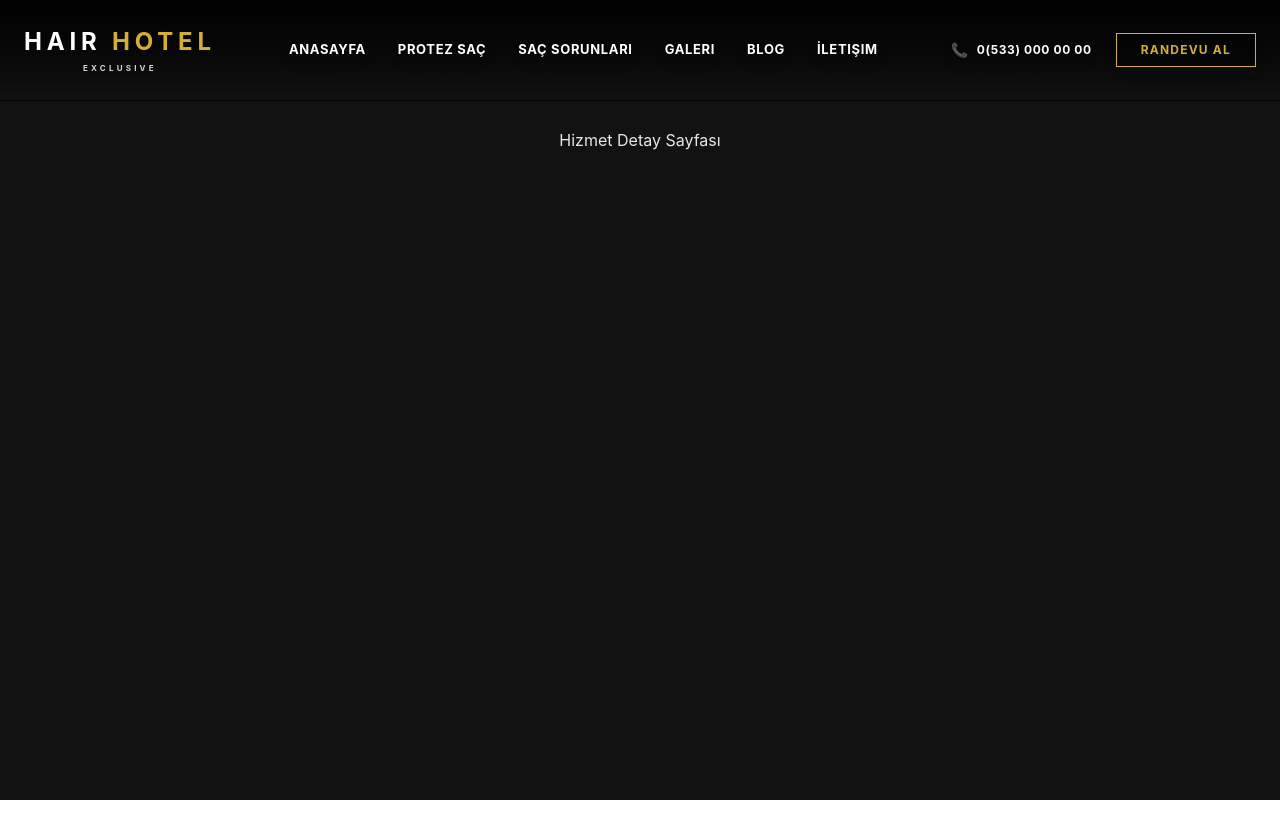
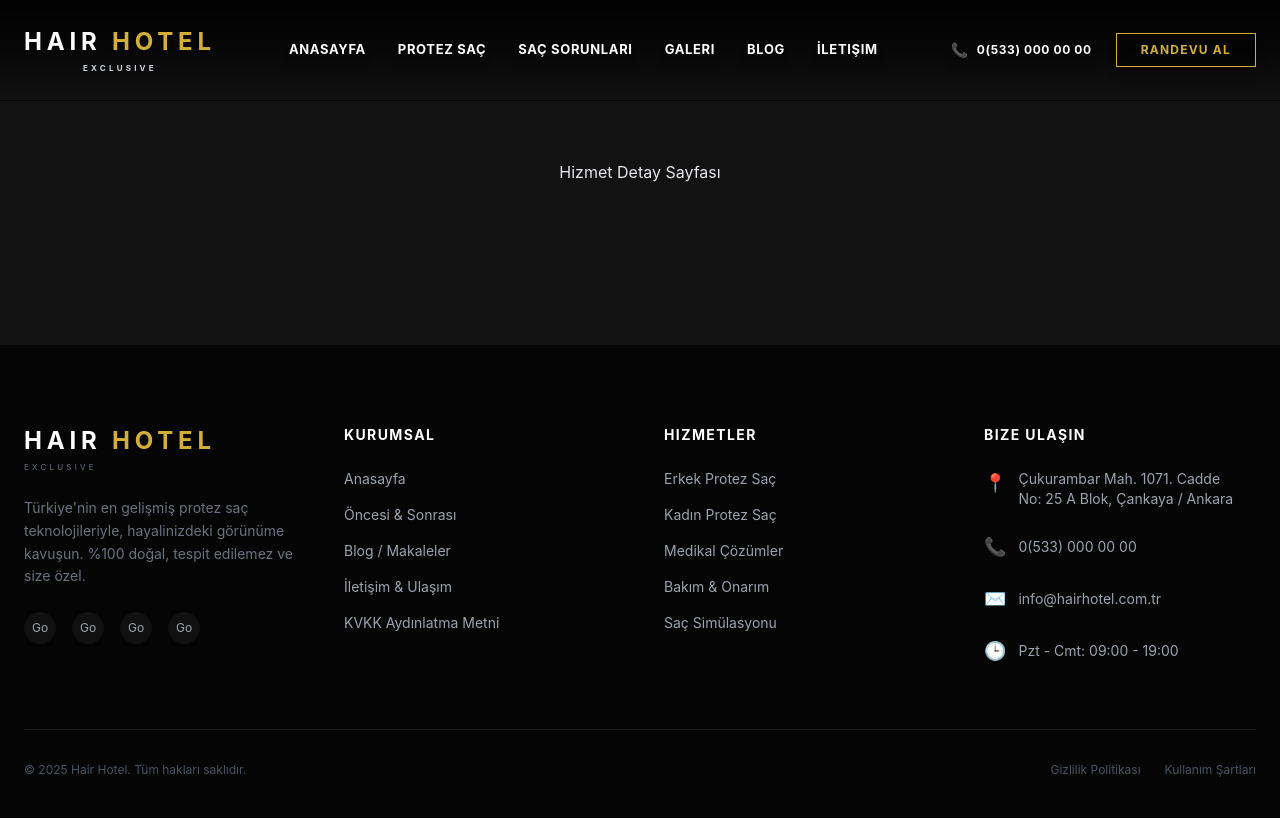
Before and after one commit to OgzhnTarhn/HairHotel, a React (Vite) app in the folder hair-hotel-v2/: page /hizmet/alopesi in a window 1280 px wide. Built offline with nearby package versions, Linux system fonts and the light colour scheme.

Commit message:
Footer is added

```diff
--- a/hair-hotel-v2/src/App.jsx
+++ b/hair-hotel-v2/src/App.jsx
@@ -1,5 +1,6 @@
 import Navbar from './components/Navbar';
-import Home from './pages/Home'; // <--- BU EKLENDİ (Anasayfayı çağırdık)
+import Home from './pages/Home';
+import Footer from './components/Footer'; // <--- EKLENDİ
 import { Routes, Route } from 'react-router-dom';
 
 function App() {
@@ -7,17 +8,18 @@ function App() {
     <div className="font-sans text-gray-200 min-h-screen bg-dark-bg">
       <Navbar />
 
-      {/* Navbar sabit olduğu için arkada kalmasın ama Slider tam ekran olsun diye padding yok */}
       <main>
         <Routes>
-          {/* Anasayfa Rotası: Artık Home bileşenini gösteriyor */}
           <Route path="/" element={<Home />} />
 
-          {/* Diğer sayfalar için test rotaları */}
-          <Route path="/iletisim" element={<div className="pt-32 text-center">İletişim Sayfası</div>} />
-          <Route path="/hizmet/:slug" element={<div className="pt-32 text-center">Hizmet Detay Sayfası</div>} />
+          {/* Diğer sayfalar henüz boş, test amaçlı duruyor */}
+          <Route path="/iletisim" element={<div className="pt-40 text-center pb-40">İletişim Sayfası Gelecek</div>} />
+          <Route path="/galeri" element={<div className="pt-40 text-center pb-40">Galeri Sayfası Gelecek</div>} />
+          <Route path="/hizmet/:slug" element={<div className="pt-40 text-center pb-40">Hizmet Detay Sayfası</div>} />
         </Routes>
       </main>
+
+      <Footer /> {/* <--- EKLENDİ (En alta sabitlendi) */}
     </div>
   );
 }
--- /dev/null
+++ b/hair-hotel-v2/src/components/Footer.jsx
@@ -0,0 +1,100 @@
+import { Link } from 'react-router-dom';
+
+const Footer = () => {
+  return (
+    <footer className="bg-[#050505] text-gray-400 border-t border-white/5 pt-20 pb-10">
+      <div className="max-w-7xl mx-auto px-6">
+
+        {/* ÜST KISIM (4 Sütun) */}
+        <div className="grid grid-cols-1 md:grid-cols-2 lg:grid-cols-4 gap-12 mb-16">
+
+          {/* 1. SÜTUN: Marka & Slogan */}
+          <div>
+            <Link to="/" className="block mb-6">
+              <div className="text-2xl font-bold tracking-[0.2em] text-white uppercase">
+                Hair <span className="text-bronze">Hotel</span>
+              </div>
+              <div className="text-[8px] tracking-[0.4em] text-gray-500 uppercase mt-1">
+                Exclusive
+              </div>
+            </Link>
+            <p className="text-sm leading-relaxed mb-6 text-gray-500">
+              Türkiye'nin en gelişmiş protez saç teknolojileriyle, hayalinizdeki görünüme kavuşun. %100 doğal, tespit edilemez ve size özel.
+            </p>
+            {/* Sosyal Medya İkonları (Temsili) */}
+            <div className="flex space-x-4">
+              {['Instagram', 'Facebook', 'Youtube', 'Twitter'].map((social) => (
+                <a key={social} href="#" className="w-8 h-8 rounded-full bg-white/5 flex items-center justify-center hover:bg-bronze hover:text-black transition-all duration-300">
+                  <span className="text-xs">Go</span>
+                </a>
+              ))}
+            </div>
+          </div>
+
+          {/* 2. SÜTUN: Hızlı Linkler */}
+          <div>
+            <h4 className="text-white font-bold uppercase tracking-widest text-sm mb-6">Kurumsal</h4>
+            <ul className="space-y-4 text-sm">
+              <li><Link to="/" className="hover:text-bronze transition-colors">Anasayfa</Link></li>
+              <li><Link to="/galeri" className="hover:text-bronze transition-colors">Öncesi & Sonrası</Link></li>
+              <li><Link to="/blog" className="hover:text-bronze transition-colors">Blog / Makaleler</Link></li>
+              <li><Link to="/iletisim" className="hover:text-bronze transition-colors">İletişim & Ulaşım</Link></li>
+              <li><Link to="/hizmet/kvkk" className="hover:text-bronze transition-colors">KVKK Aydınlatma Metni</Link></li>
+            </ul>
+          </div>
+
+          {/* 3. SÜTUN: Hizmetlerimiz */}
+          <div>
+            <h4 className="text-white font-bold uppercase tracking-widest text-sm mb-6">Hizmetler</h4>
+            <ul className="space-y-4 text-sm">
+              <li><Link to="/hizmet/erkek-protez-sac" className="hover:text-bronze transition-colors">Erkek Protez Saç</Link></li>
+              <li><Link to="/hizmet/kadin-protez-sac" className="hover:text-bronze transition-colors">Kadın Protez Saç</Link></li>
+              <li><Link to="/hizmet/kemoterapi-sac-dokulmesi" className="hover:text-bronze transition-colors">Medikal Çözümler</Link></li>
+              <li><Link to="/hizmet/protez-sac-bakimi" className="hover:text-bronze transition-colors">Bakım & Onarım</Link></li>
+              <li><Link to="/hizmet/sac-simulasyonu" className="hover:text-bronze transition-colors">Saç Simülasyonu</Link></li>
+            </ul>
+          </div>
+
+          {/* 4. SÜTUN: İletişim Bilgileri */}
+          <div>
+            <h4 className="text-white font-bold uppercase tracking-widest text-sm mb-6">Bize Ulaşın</h4>
+            <ul className="space-y-6 text-sm">
+              <li className="flex items-start">
+                <span className="text-bronze mr-3 text-lg">📍</span>
+                <span>
+                  Çukurambar Mah. 1071. Cadde<br />
+                  No: 25 A Blok, Çankaya / Ankara
+                </span>
+              </li>
+              <li className="flex items-center">
+                <span className="text-bronze mr-3 text-lg">📞</span>
+                <a href="tel:+905330000000" className="hover:text-white transition-colors">0(533) 000 00 00</a>
+              </li>
+              <li className="flex items-center">
+                <span className="text-bronze mr-3 text-lg">✉️</span>
+                <a href="mailto:info@hairhotel.com.tr" className="hover:text-white transition-colors">info@hairhotel.com.tr</a>
+              </li>
+              <li className="flex items-center">
+                <span className="text-bronze mr-3 text-lg">🕒</span>
+                <span>Pzt - Cmt: 09:00 - 19:00</span>
+              </li>
+            </ul>
+          </div>
+
+        </div>
+
+        {/* ALT ÇİZGİ & TELİF HAKKI */}
+        <div className="border-t border-white/10 pt-8 flex flex-col md:flex-row justify-between items-center text-xs text-gray-600">
+          <p>&copy; 2025 Hair Hotel. Tüm hakları saklıdır.</p>
+          <div className="flex space-x-6 mt-4 md:mt-0">
+            <a href="#" className="hover:text-white transition-colors">Gizlilik Politikası</a>
+            <a href="#" className="hover:text-white transition-colors">Kullanım Şartları</a>
+          </div>
+        </div>
+
+      </div>
+    </footer>
+  );
+};
+
+export default Footer;
```
